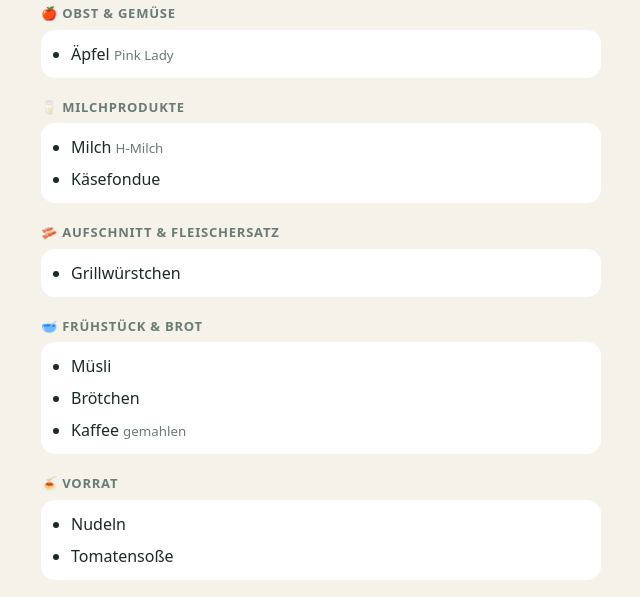
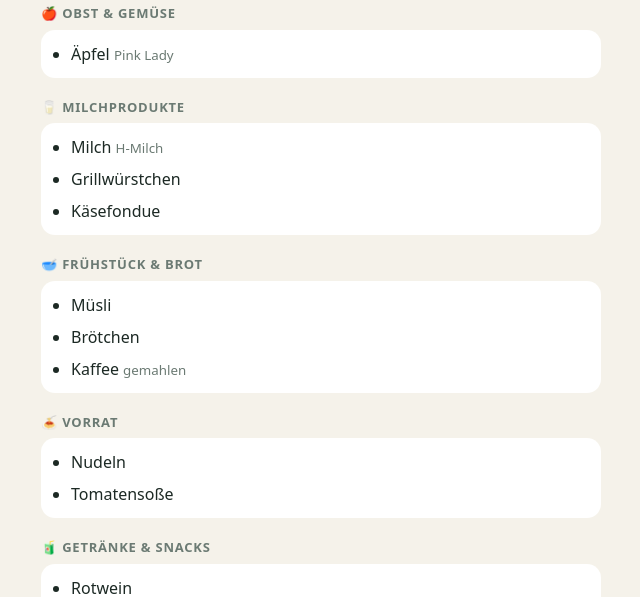
Before and after one commit to pjatzkowski/bringPlus, a plain HTML site: page listen/camping-urlaub.html in a window 1280 px wide. Shown: the part 202-799 px from the top of the page, without its empty margins (319-959 px from the left). Drawn offline with Linux system fonts and the light colour scheme.

Commit message:
bring+: Bring-Seite Camping-Urlaub

```diff
--- a/listen/camping-urlaub.html
+++ b/listen/camping-urlaub.html
@@ -5,7 +5,7 @@
 <meta property="og:title" content="Camping-Urlaub"><meta property="og:type" content="article">
 <meta property="og:image" content="https://pjatzkowski.github.io/bringPlus/icon-512.png"><meta property="og:url" content="https://pjatzkowski.github.io/bringPlus/listen/camping-urlaub.html">
 <link rel="canonical" href="https://pjatzkowski.github.io/bringPlus/listen/camping-urlaub.html">
-<script type="application/ld+json">{"@context":"https://schema.org","@type":"Recipe","name":"Camping-Urlaub","url":"https://pjatzkowski.github.io/bringPlus/listen/camping-urlaub.html","author":{"@type":"Person","name":"bring+"},"publisher":{"@type":"Organization","name":"bring+"},"description":"Einkaufsvorlage aus bring+: Camping-Urlaub","image":["https://pjatzkowski.github.io/bringPlus/icon-512.png"],"recipeCategory":"Einkaufsliste","recipeYield":"1","prepTime":"PT5M","totalTime":"PT5M","recipeIngredient":["Äpfel (Pink Lady)","Milch (H-Milch)","Käsefondue","Grillwürstchen","Müsli","Brötchen","Kaffee (gemahlen)","Nudeln","Tomatensoße","Rotwein","Limo","Bier","Maiswaffeln","Müllbeutel","Toilettenpapier","Spülschwamm","Spülhandtuch","Handtücher (zum Abtrocknen)","Spülmittel","Gaskartusche"],"recipeInstructions":[{"@type":"HowToStep","text":"Alle Artikel einkaufen."}]}</script>
+<script type="application/ld+json">{"@context":"https://schema.org","@type":"Recipe","name":"Camping-Urlaub","url":"https://pjatzkowski.github.io/bringPlus/listen/camping-urlaub.html","author":{"@type":"Person","name":"bring+"},"publisher":{"@type":"Organization","name":"bring+"},"description":"Einkaufsvorlage aus bring+: Camping-Urlaub","image":["https://pjatzkowski.github.io/bringPlus/icon-512.png"],"recipeCategory":"Einkaufsliste","recipeYield":"1","prepTime":"PT5M","totalTime":"PT5M","recipeIngredient":["Äpfel (Pink Lady)","Milch (H-Milch)","Grillwürstchen","Käsefondue","Müsli","Brötchen","Kaffee (gemahlen)","Nudeln","Tomatensoße","Rotwein","Limo","Bier","Maiswaffeln","Müllbeutel","Toilettenpapier","Spülschwamm","Spülhandtuch","Handtücher (zum Abtrocknen)","Spülmittel","Gaskartusche"],"recipeInstructions":[{"@type":"HowToStep","text":"Alle Artikel einkaufen."}]}</script>
 <style>body{font:16px/1.5 system-ui,sans-serif;max-width:560px;margin:24px auto;padding:0 16px;background:#f5f2ea;color:#1c2924}
 h1{margin:0 0 4px}h2{font-size:13px;text-transform:uppercase;letter-spacing:.06em;color:#6b7a73;margin:20px 0 6px}
 ul{background:#fff;border-radius:14px;padding:8px 8px 8px 30px;margin:0}li{padding:4px 0}small{color:#6b7a73}</style>
@@ -13,8 +13,7 @@ ul{background:#fff;border-radius:14px;padding:8px 8px 8px 30px;margin:0}li{paddi
 <h1>⛺ Camping-Urlaub</h1><p><small>Einkaufsvorlage aus bring+ · 20 Artikel</small></p>
 <img src="https://pjatzkowski.github.io/bringPlus/icon-512.png" alt="" width="64" height="64" style="border-radius:14px">
 <h2>🍎 Obst &amp; Gemüse</h2><ul><li>Äpfel <small>Pink Lady</small></li></ul>
-<h2>🥛 Milchprodukte</h2><ul><li>Milch <small>H-Milch</small></li><li>Käsefondue</li></ul>
-<h2>🥓 Aufschnitt &amp; Fleischersatz</h2><ul><li>Grillwürstchen</li></ul>
+<h2>🥛 Milchprodukte</h2><ul><li>Milch <small>H-Milch</small></li><li>Grillwürstchen</li><li>Käsefondue</li></ul>
 <h2>🥣 Frühstück &amp; Brot</h2><ul><li>Müsli</li><li>Brötchen</li><li>Kaffee <small>gemahlen</small></li></ul>
 <h2>🍝 Vorrat</h2><ul><li>Nudeln</li><li>Tomatensoße</li></ul>
 <h2>🧃 Getränke &amp; Snacks</h2><ul><li>Rotwein</li><li>Limo</li><li>Bier</li><li>Maiswaffeln</li></ul>
```
